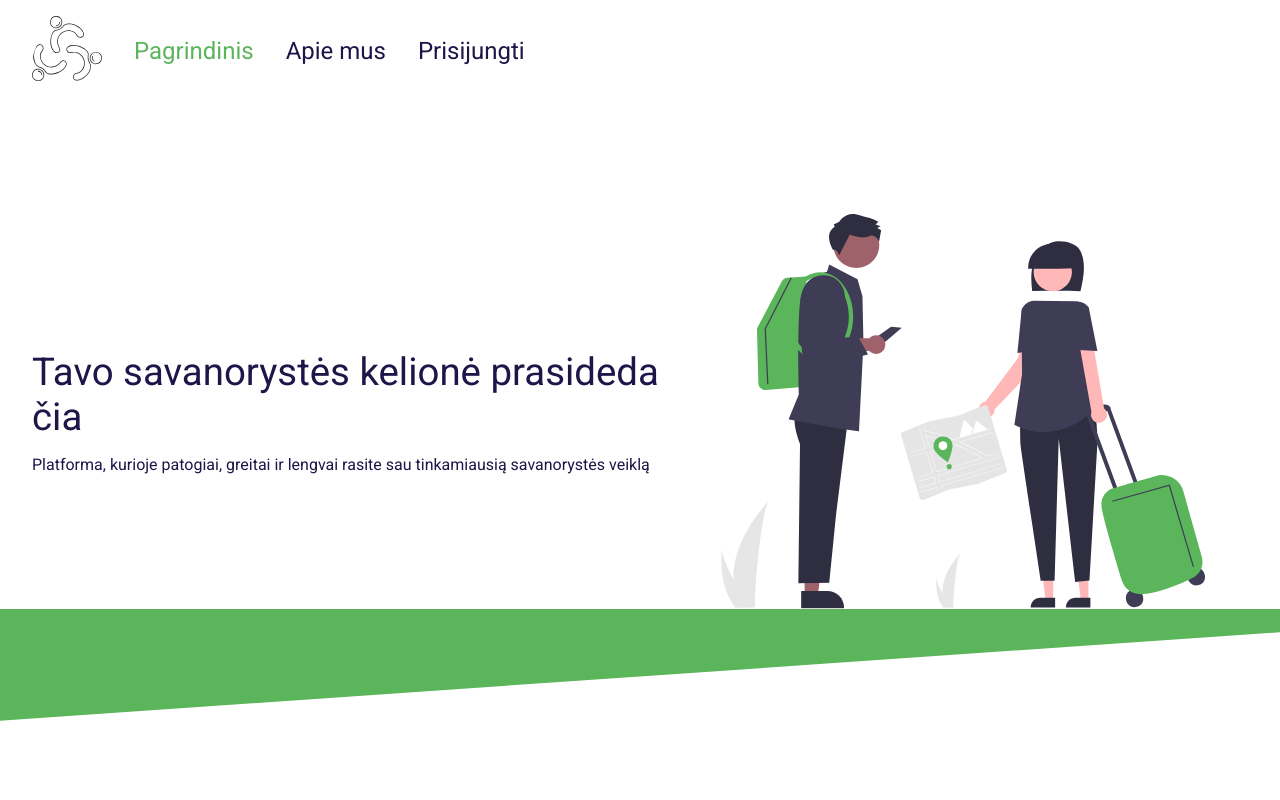
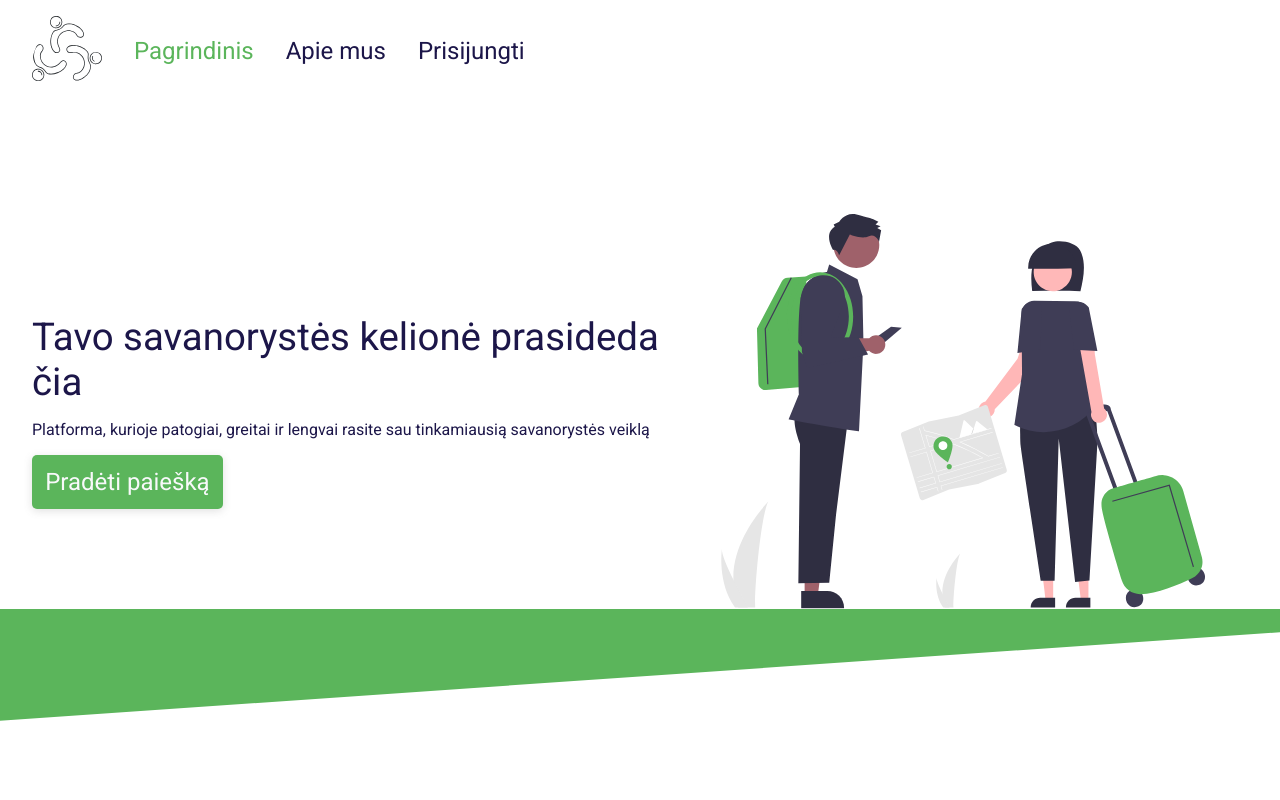
Before and after one commit to Jasiuka/soci-web, a Vue app: page / in a window 1280 px wide. Shown: the top 800 px of the page. Built offline with nearby package versions, Linux system fonts and the light colour scheme.

Commit message:
hero button, scrolls, activity view when id doesnt exist

```diff
--- a/src/assets/styles/base.css
+++ b/src/assets/styles/base.css
@@ -55,6 +55,8 @@ a:link,
 a:visited {
   color: inherit;
   text-decoration: none;
+  cursor: pointer;
+
 }
 
 ul,
--- a/src/assets/styles/common.css
+++ b/src/assets/styles/common.css
@@ -1,5 +1,3 @@
-.layout__container {
-}
 
 .section__container {
   max-width: var(--max-width);
@@ -37,3 +35,15 @@ header .link-active {
 .param-value.alot{
   color: darkgreen;
 }
+
+
+/* Clickable links (not button style) */
+
+.link-clickable {
+  border-bottom: 1px solid currentColor;
+  transition: var(--transition);
+}
+
+.link-clickable:hover {
+  border-bottom-color: transparent;
+}
--- a/src/components/Custom/CustomButton.vue
+++ b/src/components/Custom/CustomButton.vue
@@ -1,5 +1,6 @@
 <template>
-  <button
+  <a v-if="hyperlink" :href="hyperlink" :class="[customClass, buttonStyle, buttonSize]" :title="buttonTitle" class="custom-button">{{ buttonText }}</a>
+  <button v-else
     class="custom-button"
     :title="buttonTitle"
     :class="[customClass, buttonStyle, buttonSize]"
@@ -39,6 +40,10 @@ defineProps({
     type: String as PropType<ButtonSizes>,
     required: false,
     default: ButtonSizes.MEDIUM
+  },
+  hyperlink: {
+    type: String,
+    required: false,
   }
 })
 </script>
--- a/src/components/Home/ActivitiesSection.vue
+++ b/src/components/Home/ActivitiesSection.vue
@@ -6,7 +6,7 @@
   >
     <template #default>
       <TheFilter button-text="Ieškoti" :selection-data="selectionData" />
-      <div class="activities-list">
+      <div id="activities" class="activities-list">
         <BaseCard
           v-for="activity in testData.activities"
           :image="activity.image"
--- a/src/components/Home/HeroSection.vue
+++ b/src/components/Home/HeroSection.vue
@@ -10,13 +10,26 @@
           Platforma, kurioje patogiai, greitai ir lengvai rasite sau tinkamiausią savanorystės
           veiklą
         </h2>
+        <CustomButton
+      custom-class="hero__button"
+      button-text="Pradėti paiešką"
+      button-title="Pradėti savanorystės veiklų paiešką"
+      @click="scrollToActivities"
+    />
       </div>
       <img class="hero-illustration" src="@/assets/illustrations/travel-green_no-bg.svg" />
     </template>
   </BaseSection>
 </template>
 
-<script setup lang="ts"></script>
+<script setup lang="ts">
+import CustomButton from '../Custom/CustomButton.vue';
+
+function scrollToActivities() {
+  const activitiesEl = document.getElementById('activities');
+  activitiesEl?.scrollIntoView({ behavior: "smooth", block: "end", inline: "nearest" })
+}
+</script>
 
 <style scoped>
 .hero {
@@ -27,6 +40,9 @@
 
 .hero-heading--wrapper {
   align-self: center;
+  display: flex;
+  flex-direction: column;
+  align-items: baseline;
 }
 .heading {
   font-size: clamp(var(--fs-medium), 3vw, var(--fs-heading));
@@ -35,6 +51,7 @@
 
 .sub-heading {
   font-size: clamp(var(--fs-small), 1vw, calc(var(--fs-large) - 0.4rem));
+  margin-bottom: var(--sp-small);
 }
 :deep(.hero__layout) {
   display: flex;
--- a/src/components/UI/TheFooter.vue
+++ b/src/components/UI/TheFooter.vue
@@ -7,7 +7,7 @@
           <img src="/src/assets/logo/SociLT-ESK-White.png" alt="SOCI.LT logotipas" class="footer__logo"/>
           <div class="footer__contacts">
             <h5>Kontaktai</h5>
-            <a title="Rašyti el. laišką" href="mailto:info@soci.lt">info@soci.lt</a>
+            <a class="link-clickable" title="Rašyti el. laišką" href="mailto:info@soci.lt">info@soci.lt</a>
           </div>
         </div>
         <div class="footer__line"></div>
@@ -57,13 +57,7 @@
 }
 
 .footer__top a {
-  border-bottom: 1px solid currentColor;
   align-self: baseline;
-  transition: var(--transition);
-}
-
-.footer__top a:hover {
-  border-bottom-color: transparent;
 }
 
 
--- a/src/views/ActivityView.vue
+++ b/src/views/ActivityView.vue
@@ -3,7 +3,7 @@
         <BaseSection
     custom-section-class="activity-page"
     custom-layout-class="activity-page__layout">
-    <template #default>
+    <template v-if="activity" #default>
       <div class="activity-page__heading">
         <img class="activity-page__image" :alt="activity?.title + ' veiklos paveikslėlis'" :src="`/${activity?.image}.jpg`"/>
 
@@ -64,6 +64,11 @@
       </div>
       <CustomButton :button-size="ButtonSizes.SMALL" :button-style="ButtonStyles.REGULAR" custom-class="activity-page__button" :button-title="`Aplikuoti į ${activity?.title} veiklą`" button-text="Aplikuoti"/>
     </template>
+    <template v-else #default>
+      <h2>Atsiprašome, bet savanorystės veikla, kurią bandote pasiekti, nerasta. Veiklos ID {{ activityId }}</h2>
+      <span>Galbūt įvyko klaida arba veikla buvo pašalinta.</span>
+      <span>Prašome patikrinti URL adresą arba grįžti į <RouterLink class="link-clickable" to="/">pagrindinį</RouterLink> puslapį ir bandyti pasirinkti veiklą iš sąrašo.</span>
+    </template>
         </BaseSection>
     </TheLayout>
   </template>
@@ -79,10 +84,12 @@
 import type { Activity } from '@/types';
 import CustomButton from '@/components/Custom/CustomButton.vue';
 const activity = ref<Activity | null>(null)
+const activityId = ref<string>('')
 
 const activeTab = ref<string>('info')
 
 onBeforeMount(() => {
+  activityId.value = params.id as string
   const activityFound = findDataById() as Activity | null
   activity.value = activityFound
 })
```
